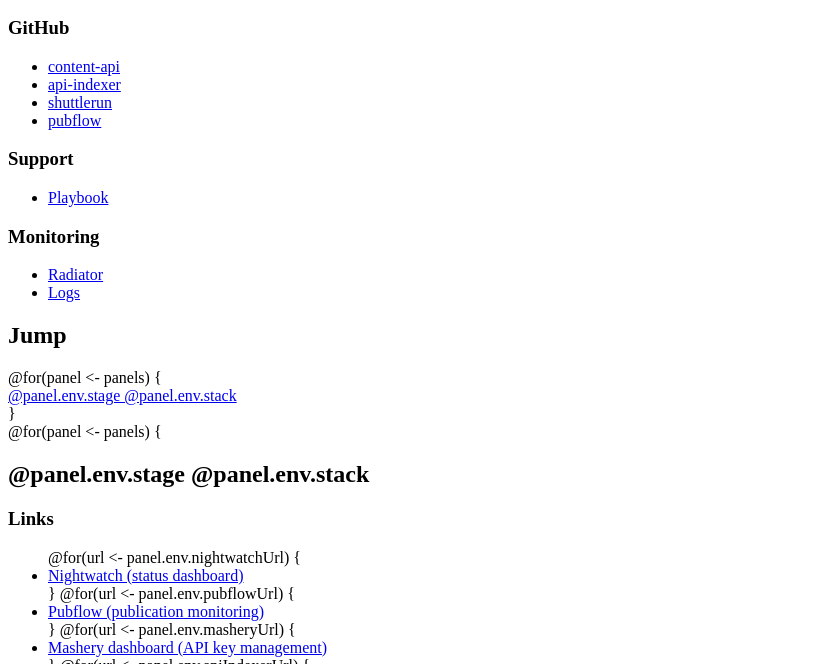
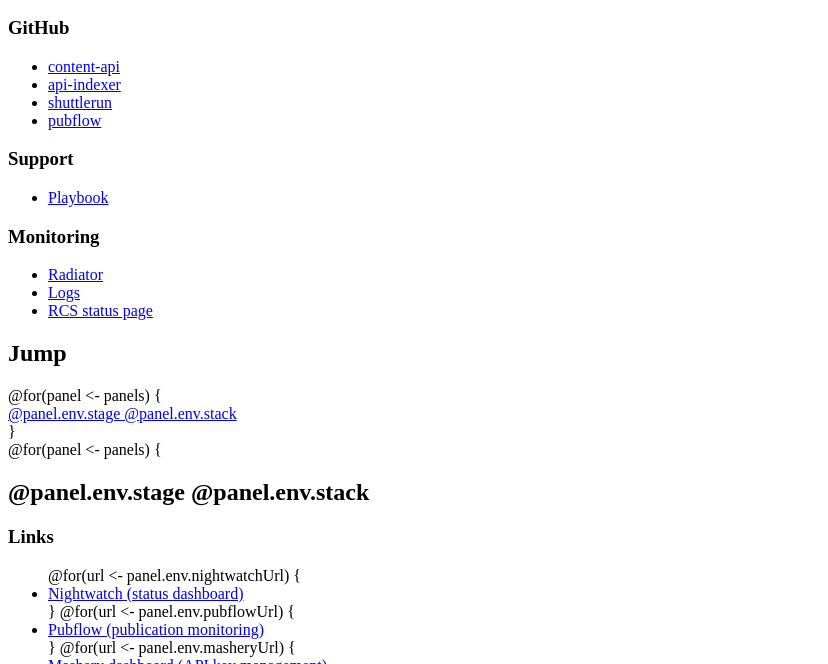
Before and after one commit to guardian/content-api-dashboard, a website: page app/views/index.scala.html in a window 1280 px wide. Shown: the part 136-800 px from the top of the page, without its empty margins (0-828 px from the left). Drawn offline with Linux system fonts and the light colour scheme.

Commit message:
Add a link to the RCS status page
This page is helpful in case of issues with rights not being applied

```diff
--- a/app/views/index.scala.html
+++ b/app/views/index.scala.html
@@ -37,6 +37,7 @@
             <ul>
               <li><a target="_blank" href="http://gu-radiator.appspot.com/capi.html">Radiator</a></li>
               <li><a target="_blank" href="http://logs.capi.gutools.co.uk/">Logs</a></li>
+              <li><a target="_blank" href="http://gnmapps:7777/plrcs/capi.status">RCS status page</a></li>
             </ul>
           </div>
         </div>
```
